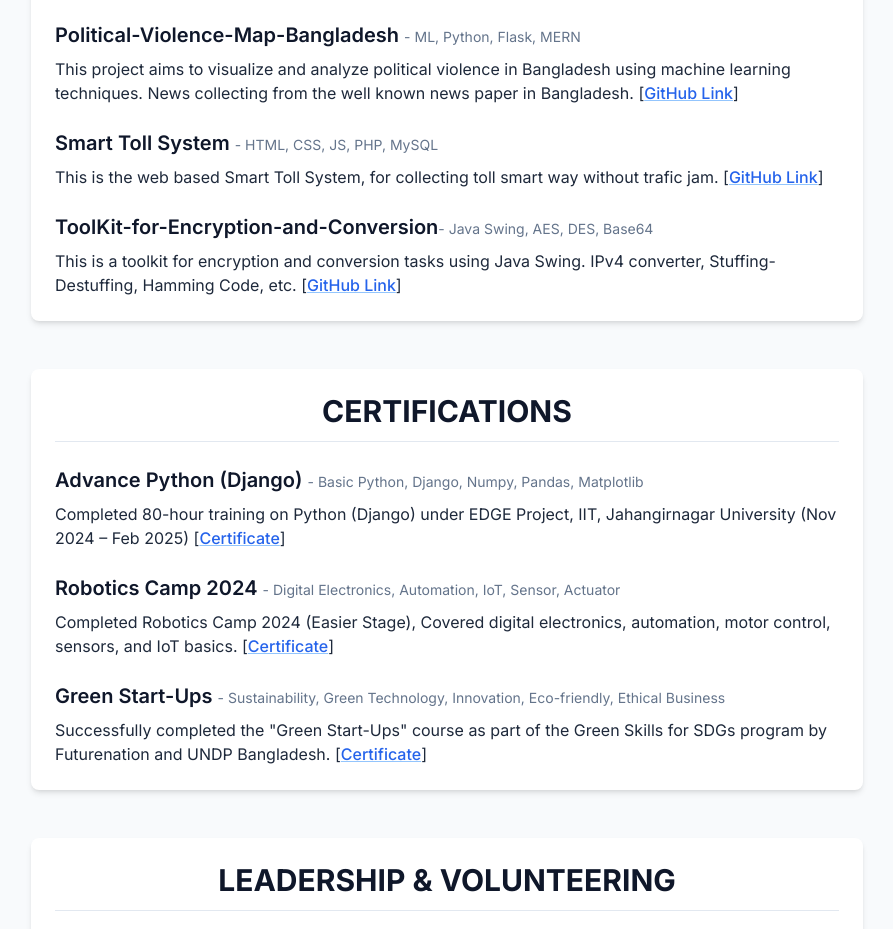
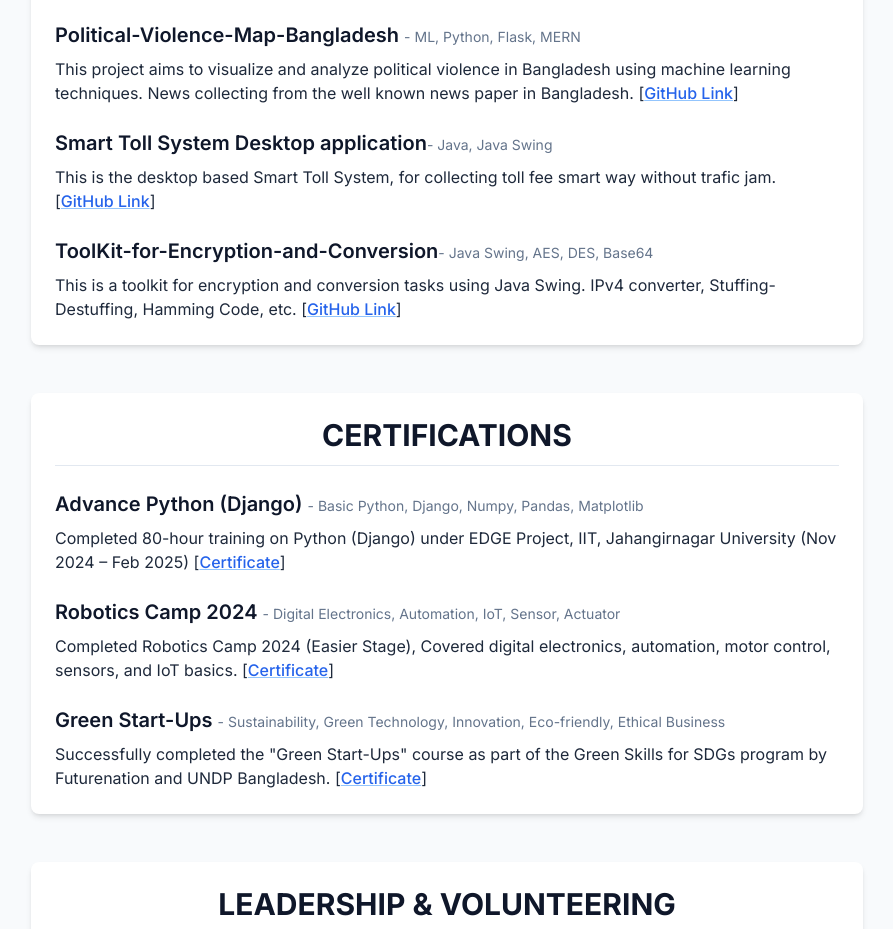
Before and after one commit to msahid-cse/portfolio, a plain HTML site: page index.html in a window 1280 px wide. Shown: the part 2306-3235 px from the top of the page, without its empty margins (193-1086 px from the left). Drawn offline with nearby package versions, Linux system fonts and the light colour scheme.

Commit message:
Update project description for Smart Toll System to reflect desktop application and provide GitHub link

```diff
--- a/index.html
+++ b/index.html
@@ -197,8 +197,8 @@
                         <p class="mt-2">This project aims to visualize and analyze political violence in Bangladesh using machine learning techniques. News collecting from the well known news paper in Bangladesh. [<a href="https://github.com/msahid-cse/Political-Violence-Map-Bangladesh" class="highlight-link" target="_blank">GitHub Link</a>]</p>
                     </div>
                     <div>
-                        <h3 class="text-xl font-semibold text-slate-900 dark:text-white">Smart Toll System <span class="text-sm font-normal text-slate-500 dark:text-slate-400">- HTML, CSS, JS, PHP, MySQL</span></h3>
-                        <p class="mt-2">This is the web based Smart Toll System, for collecting toll smart way without trafic jam. [<a href="#" class="highlight-link" target="_blank">GitHub Link</a>]</p>
+                        <h3 class="text-xl font-semibold text-slate-900 dark:text-white">Smart Toll System Desktop application<span class="text-sm font-normal text-slate-500 dark:text-slate-400">- Java, Java Swing</span></h3>
+                        <p class="mt-2">This is the desktop based Smart Toll System, for collecting toll fee smart way without trafic jam. [<a href="https://github.com/msahid-cse/SMART_TOLL_SYSTEM_WITH_MYSQL_DATABASE" class="highlight-link" target="_blank">GitHub Link</a>]</p>
                     </div>
                     <div>
                         <h3 class="text-xl font-semibold text-slate-900 dark:text-white">ToolKit-for-Encryption-and-Conversion<span class="text-sm font-normal text-slate-500 dark:text-slate-400">- Java Swing, AES, DES, Base64</span></h3>
```
